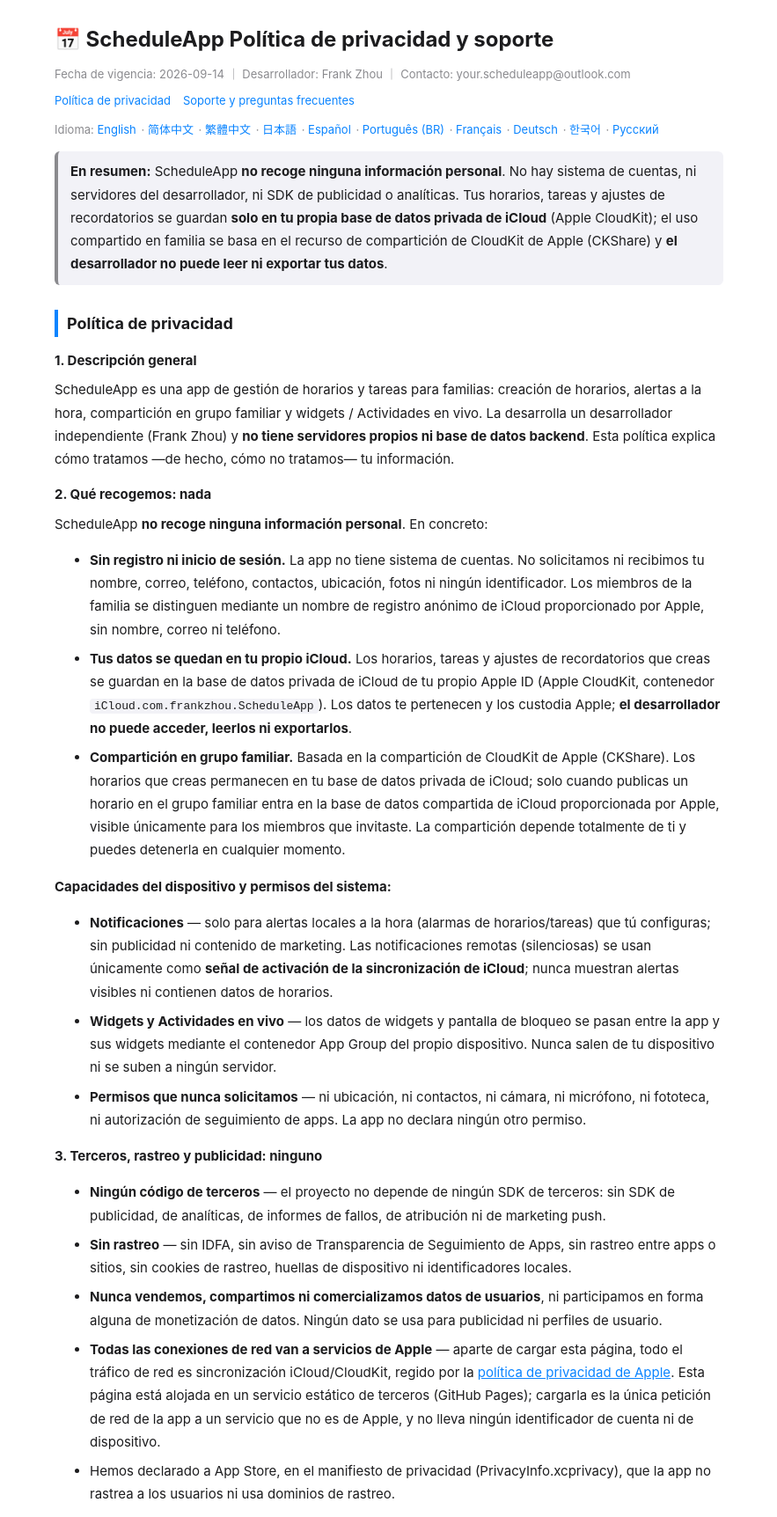
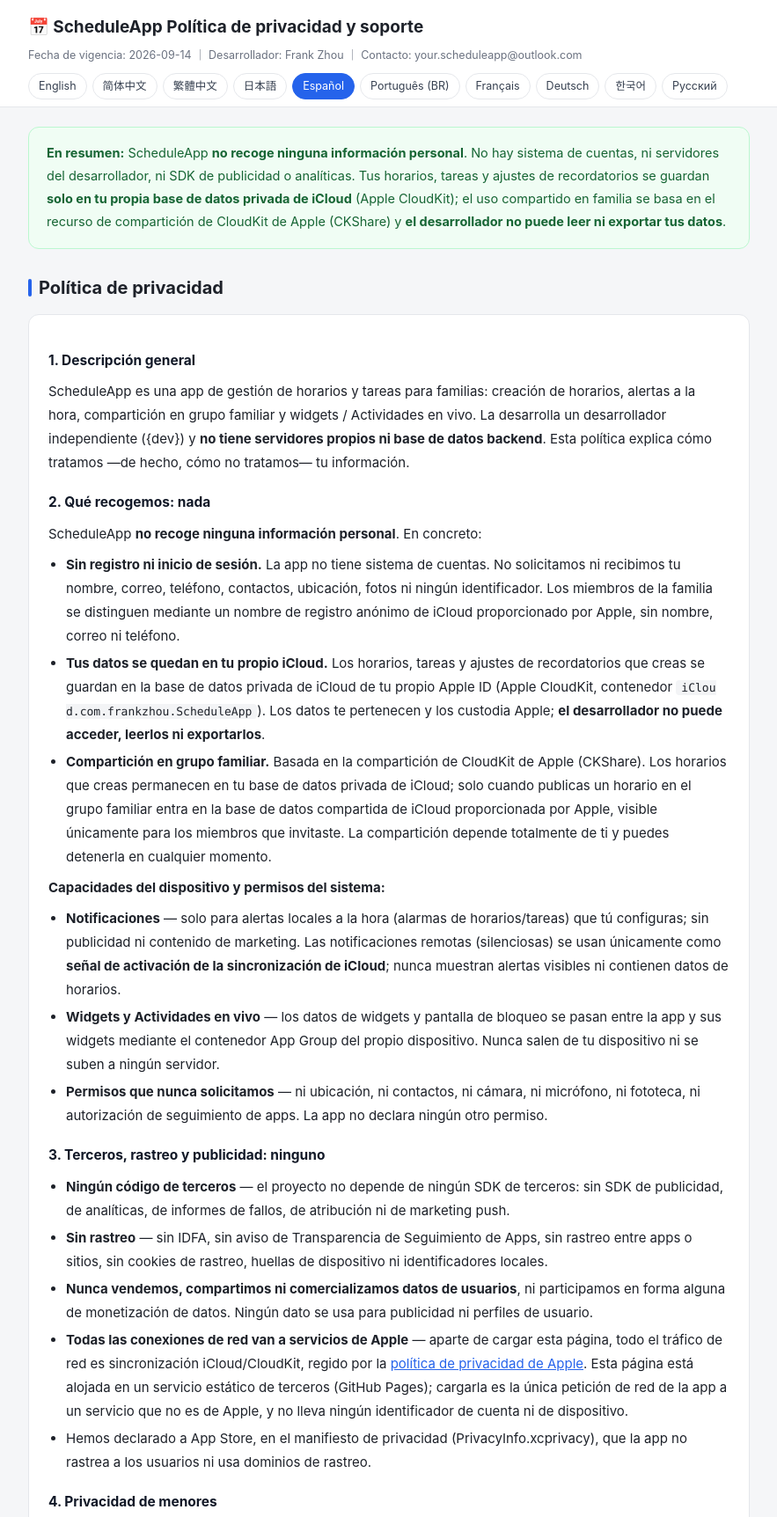
Before and after one commit to 4gk5msrpwv-cpu/privacy-pages-scheduleapp, a plain HTML site: page es/index.html in a window 1280 px wide. Shown: the top 1724 px of the page at 88% size, without its empty margins (198-1081 px from the left). Drawn offline with Linux system fonts and the light colour scheme.

Commit message:
Rewrite privacy policy per CloudKit architecture (KidsLearn-style, 10 languages)

```diff
--- a/es/index.html
+++ b/es/index.html
@@ -1,71 +1,127 @@
 <!DOCTYPE html>
 <html lang="es">
 <head>
-<meta charset="utf-8">
-<meta name="viewport" content="width=device-width, initial-scale=1">
-<meta name="color-scheme" content="light dark">
+<meta charset="UTF-8">
+<meta name="viewport" content="width=device-width, initial-scale=1.0">
+<title>ScheduleApp Política de privacidad y soporte</title>
 <meta name="description" content="Política de privacidad de ScheduleApp: no recogemos información personal; todos los datos permanecen en tu propio iCloud.">
-<title>ScheduleApp Política de privacidad y soporte</title>
+<link rel="canonical" href="https://4gk5msrpwv-cpu.github.io/privacy-pages-scheduleapp/es/">
+  <link rel="alternate" hreflang="en" href="https://4gk5msrpwv-cpu.github.io/privacy-pages-scheduleapp/">
+  <link rel="alternate" hreflang="zh-Hans" href="https://4gk5msrpwv-cpu.github.io/privacy-pages-scheduleapp/zh-Hans/">
+  <link rel="alternate" hreflang="zh-Hant" href="https://4gk5msrpwv-cpu.github.io/privacy-pages-scheduleapp/zh-Hant/">
+  <link rel="alternate" hreflang="ja" href="https://4gk5msrpwv-cpu.github.io/privacy-pages-scheduleapp/ja/">
+  <link rel="alternate" hreflang="es" href="https://4gk5msrpwv-cpu.github.io/privacy-pages-scheduleapp/es/">
+  <link rel="alternate" hreflang="pt-BR" href="https://4gk5msrpwv-cpu.github.io/privacy-pages-scheduleapp/pt-BR/">
+  <link rel="alternate" hreflang="fr" href="https://4gk5msrpwv-cpu.github.io/privacy-pages-scheduleapp/fr/">
+  <link rel="alternate" hreflang="de" href="https://4gk5msrpwv-cpu.github.io/privacy-pages-scheduleapp/de/">
+  <link rel="alternate" hreflang="ko" href="https://4gk5msrpwv-cpu.github.io/privacy-pages-scheduleapp/ko/">
+  <link rel="alternate" hreflang="ru" href="https://4gk5msrpwv-cpu.github.io/privacy-pages-scheduleapp/ru/">
+  <link rel="alternate" hreflang="x-default" href="https://4gk5msrpwv-cpu.github.io/privacy-pages-scheduleapp/">
+<meta property="og:title" content="ScheduleApp Política de privacidad y soporte">
+<meta property="og:description" content="Política de privacidad de ScheduleApp: no recogemos información personal; todos los datos permanecen en tu propio iCloud.">
 <style>
-:root{color-scheme:light dark;--bg:#ffffff;--fg:#1c1c1e;--fg2:#8a8a8e;--border:#d1d1d6;--quote:#f2f2f7;--accent:#0a84ff}
-@media (prefers-color-scheme:dark){:root{--bg:#000000;--fg:#f2f2f7;--fg2:#98989f;--border:#38383a;--quote:#1c1c1e;--accent:#0a84ff}}
-body{font-family:-apple-system,'PingFang SC','Hiragino Sans GB','Microsoft YaHei',sans-serif;color:var(--fg);background:var(--bg);line-height:1.75;margin:0;padding:24px 16px;font-size:15px}
-.wrap{max-width:760px;margin:0 auto}
-h1{font-size:24px;margin:0 0 6px}
-h2{font-size:18px;margin:28px 0 8px;border-left:4px solid var(--accent);padding-left:10px}
-h3{font-size:15px;margin:14px 0 4px}
-p,li{margin:7px 0}
-.meta,.langs,.nav,.footer{color:var(--fg2);font-size:13px}
-.nav{margin:6px 0 0}
-.nav a{color:var(--accent);text-decoration:none;margin-right:14px}
-.langs{margin:10px 0 0}
-.langs a{color:var(--accent);text-decoration:none;margin-right:2px}
-blockquote{background:var(--quote);border-left:4px solid var(--fg2);margin:14px 0;padding:10px 14px;border-radius:6px}
-a{color:var(--accent)}
-code{background:var(--quote);padding:1px 5px;border-radius:4px;font-size:13px}
-.footer{margin-top:36px;border-top:1px solid var(--border);padding-top:12px}
+  :root{--bg:#f5f6f8;--card:#ffffff;--ink:#1d2129;--sub:#6b7280;--blue:#2563eb;
+        --blue-bg:#eff6ff;--green:#16a34a;--green-bg:#f0fdf4;--line:#e5e7eb;--tab:#374151;}
+  *{box-sizing:border-box;margin:0;padding:0}
+  html{scroll-behavior:smooth}
+  body{font-family:-apple-system,BlinkMacSystemFont,"PingFang SC","Hiragino Sans","Microsoft YaHei","Helvetica Neue",Arial,sans-serif;
+       background:var(--bg);color:var(--ink);line-height:1.8;font-size:15px}
+  header{position:sticky;top:0;z-index:10;background:rgba(255,255,255,.96);backdrop-filter:blur(8px);border-bottom:1px solid var(--line)}
+  .head-inner{max-width:860px;margin:0 auto;padding:14px 20px 0}
+  h1{font-size:19px}
+  .head-meta{font-size:12.5px;color:var(--sub);margin:4px 0 8px}
+  .langbar{display:flex;flex-wrap:wrap;gap:6px;padding-bottom:8px}
+  .langbar a{font-size:12.5px;text-decoration:none;color:var(--tab);border:1px solid var(--line);
+             border-radius:999px;padding:3px 11px;background:#fff}
+  .langbar a.on{color:#fff;background:var(--blue);border-color:var(--blue)}
+  main{max-width:860px;margin:0 auto;padding:22px 20px 60px}
+  .card{background:var(--card);border:1px solid var(--line);border-radius:12px;padding:20px 22px;margin-bottom:16px}
+  .summary{background:var(--green-bg);border:1px solid #bbf7d0;border-radius:12px;padding:16px 20px;margin-bottom:18px;font-size:14.5px;color:#166534}
+  h2{font-size:20px;margin:26px 0 12px;display:flex;align-items:center;gap:8px;scroll-margin-top:110px}
+  h2::before{content:"";width:4px;height:20px;background:var(--blue);border-radius:2px}
+  h3{font-size:15.5px;margin:18px 0 6px;color:#111827}
+  p{margin:8px 0}
+  ul{margin:8px 0 8px 20px}
+  li{margin:4px 0}
+  code{background:#f3f4f6;border-radius:4px;padding:1px 6px;font-family:ui-monospace,Menlo,monospace;font-size:13px;word-break:break-all}
+  a{color:var(--blue)}
+  table{width:100%;border-collapse:collapse;font-size:13.5px;margin:10px 0;background:var(--card)}
+  th,td{border:1px solid var(--line);padding:8px 10px;text-align:left;vertical-align:top}
+  th{background:#f9fafb;font-weight:600;white-space:nowrap;width:130px}
+  footer{max-width:860px;margin:0 auto;padding:0 20px 40px;color:var(--sub);font-size:12.5px}
+  .disc{font-size:12.5px;color:var(--sub);margin-top:10px}
+  @media (max-width:600px){body{font-size:14.5px}.card{padding:16px 16px}h2{font-size:18px}}
 </style>
 </head>
 <body>
-<div class="wrap">
+<header>
+  <div class="head-inner">
     <h1>📅 ScheduleApp Política de privacidad y soporte</h1>
-<p class="meta">Fecha de vigencia: 2026-09-14 ｜ Desarrollador: Frank Zhou ｜ Contacto: your.scheduleapp@outlook.com</p>
-<p class="nav"><a href="#privacy">Política de privacidad</a><a href="#faq">Soporte y preguntas frecuentes</a></p>
-<p class="langs">Idioma: <a href="/privacy-pages-scheduleapp/">English</a> · <a href="/privacy-pages-scheduleapp/zh-Hans/">简体中文</a> · <a href="/privacy-pages-scheduleapp/zh-Hant/">繁體中文</a> · <a href="/privacy-pages-scheduleapp/ja/">日本語</a> · <a href="/privacy-pages-scheduleapp/es/">Español</a> · <a href="/privacy-pages-scheduleapp/pt-BR/">Português (BR)</a> · <a href="/privacy-pages-scheduleapp/fr/">Français</a> · <a href="/privacy-pages-scheduleapp/de/">Deutsch</a> · <a href="/privacy-pages-scheduleapp/ko/">한국어</a> · <a href="/privacy-pages-scheduleapp/ru/">Русский</a></p>
-<blockquote><b>En resumen:</b> ScheduleApp <b>no recoge ninguna información personal</b>. No hay sistema de cuentas, ni servidores del desarrollador, ni SDK de publicidad o analíticas. Tus horarios, tareas y ajustes de recordatorios se guardan <b>solo en tu propia base de datos privada de iCloud</b> (Apple CloudKit); el uso compartido en familia se basa en el recurso de compartición de CloudKit de Apple (CKShare) y <b>el desarrollador no puede leer ni exportar tus datos</b>.</blockquote>
-
+    <div class="head-meta">Fecha de vigencia: 2026-09-14 ｜ Desarrollador: Frank Zhou ｜ Contacto: your.scheduleapp@outlook.com</div>
+    <div class="langbar"><a href="https://4gk5msrpwv-cpu.github.io/privacy-pages-scheduleapp/" class="">English</a><a href="https://4gk5msrpwv-cpu.github.io/privacy-pages-scheduleapp/zh-Hans/" class="">简体中文</a><a href="https://4gk5msrpwv-cpu.github.io/privacy-pages-scheduleapp/zh-Hant/" class="">繁體中文</a><a href="https://4gk5msrpwv-cpu.github.io/privacy-pages-scheduleapp/ja/" class="">日本語</a><a href="https://4gk5msrpwv-cpu.github.io/privacy-pages-scheduleapp/es/" class="on">Español</a><a href="https://4gk5msrpwv-cpu.github.io/privacy-pages-scheduleapp/pt-BR/" class="">Português (BR)</a><a href="https://4gk5msrpwv-cpu.github.io/privacy-pages-scheduleapp/fr/" class="">Français</a><a href="https://4gk5msrpwv-cpu.github.io/privacy-pages-scheduleapp/de/" class="">Deutsch</a><a href="https://4gk5msrpwv-cpu.github.io/privacy-pages-scheduleapp/ko/" class="">한국어</a><a href="https://4gk5msrpwv-cpu.github.io/privacy-pages-scheduleapp/ru/" class="">Русский</a></div>
+  </div>
+</header>
+<main>
+  <div class="summary"><b>En resumen:</b> ScheduleApp <b>no recoge ninguna información personal</b>. No hay sistema de cuentas, ni servidores del desarrollador, ni SDK de publicidad o analíticas. Tus horarios, tareas y ajustes de recordatorios se guardan <b>solo en tu propia base de datos privada de iCloud</b> (Apple CloudKit); el uso compartido en familia se basa en el recurso de compartición de CloudKit de Apple (CKShare) y <b>el desarrollador no puede leer ni exportar tus datos</b>.</div>
 <h2 id="privacy">Política de privacidad</h2>
-<h3>1. Descripción general</h3><p>ScheduleApp es una app de gestión de horarios y tareas para familias: creación de horarios, alertas a la hora, compartición en grupo familiar y widgets / Actividades en vivo. La desarrolla un desarrollador independiente (Frank Zhou) y <b>no tiene servidores propios ni base de datos backend</b>. Esta política explica cómo tratamos —de hecho, cómo no tratamos— tu información.</p><h3>2. Qué recogemos: nada</h3><p>ScheduleApp <b>no recoge ninguna información personal</b>. En concreto:</p><ul>
+  <div class="card">
+    <h3>1. Descripción general</h3>
+    <p>ScheduleApp es una app de gestión de horarios y tareas para familias: creación de horarios, alertas a la hora, compartición en grupo familiar y widgets / Actividades en vivo. La desarrolla un desarrollador independiente ({dev}) y <b>no tiene servidores propios ni base de datos backend</b>. Esta política explica cómo tratamos —de hecho, cómo no tratamos— tu información.</p>
+    <h3>2. Qué recogemos: nada</h3>
+    <p>ScheduleApp <b>no recoge ninguna información personal</b>. En concreto:</p>
+    <ul>
       <li><b>Sin registro ni inicio de sesión.</b> La app no tiene sistema de cuentas. No solicitamos ni recibimos tu nombre, correo, teléfono, contactos, ubicación, fotos ni ningún identificador. Los miembros de la familia se distinguen mediante un nombre de registro anónimo de iCloud proporcionado por Apple, sin nombre, correo ni teléfono.</li>
       <li><b>Tus datos se quedan en tu propio iCloud.</b> Los horarios, tareas y ajustes de recordatorios que creas se guardan en la base de datos privada de iCloud de tu propio Apple ID (Apple CloudKit, contenedor <code>iCloud.com.frankzhou.ScheduleApp</code>). Los datos te pertenecen y los custodia Apple; <b>el desarrollador no puede acceder, leerlos ni exportarlos</b>.</li>
       <li><b>Compartición en grupo familiar.</b> Basada en la compartición de CloudKit de Apple (CKShare). Los horarios que creas permanecen en tu base de datos privada de iCloud; solo cuando publicas un horario en el grupo familiar entra en la base de datos compartida de iCloud proporcionada por Apple, visible únicamente para los miembros que invitaste. La compartición depende totalmente de ti y puedes detenerla en cualquier momento.</li>
-</ul><p><b>Capacidades del dispositivo y permisos del sistema:</b></p><ul>
+    </ul>
+    <p><b>Capacidades del dispositivo y permisos del sistema:</b></p>
+    <ul>
       <li><b>Notificaciones</b> — solo para alertas locales a la hora (alarmas de horarios/tareas) que tú configuras; sin publicidad ni contenido de marketing. Las notificaciones remotas (silenciosas) se usan únicamente como <b>señal de activación de la sincronización de iCloud</b>; nunca muestran alertas visibles ni contienen datos de horarios.</li>
       <li><b>Widgets y Actividades en vivo</b> — los datos de widgets y pantalla de bloqueo se pasan entre la app y sus widgets mediante el contenedor App Group del propio dispositivo. Nunca salen de tu dispositivo ni se suben a ningún servidor.</li>
       <li><b>Permisos que nunca solicitamos</b> — ni ubicación, ni contactos, ni cámara, ni micrófono, ni fototeca, ni autorización de seguimiento de apps. La app no declara ningún otro permiso.</li>
-</ul><h3>3. Terceros, rastreo y publicidad: ninguno</h3><ul>
+    </ul>
+    <h3>3. Terceros, rastreo y publicidad: ninguno</h3>
+    <ul>
       <li><b>Ningún código de terceros</b> — el proyecto no depende de ningún SDK de terceros: sin SDK de publicidad, de analíticas, de informes de fallos, de atribución ni de marketing push.</li>
       <li><b>Sin rastreo</b> — sin IDFA, sin aviso de Transparencia de Seguimiento de Apps, sin rastreo entre apps o sitios, sin cookies de rastreo, huellas de dispositivo ni identificadores locales.</li>
       <li><b>Nunca vendemos, compartimos ni comercializamos datos de usuarios</b>, ni participamos en forma alguna de monetización de datos. Ningún dato se usa para publicidad ni perfiles de usuario.</li>
       <li><b>Todas las conexiones de red van a servicios de Apple</b> — aparte de cargar esta página, todo el tráfico de red es sincronización iCloud/CloudKit, regido por la <a href="https://www.apple.com/legal/privacy/" target="_blank" rel="noopener">política de privacidad de Apple</a>. Esta página está alojada en un servicio estático de terceros (GitHub Pages); cargarla es la única petición de red de la app a un servicio que no es de Apple, y no lleva ningún identificador de cuenta ni de dispositivo.</li>
       <li>Hemos declarado a App Store, en el manifiesto de privacidad (PrivacyInfo.xcprivacy), que la app no rastrea a los usuarios ni usa dominios de rastreo.</li>
-</ul><h3>4. Privacidad de menores</h3><ul>
+    </ul>
+    <h3>4. Privacidad de menores</h3>
+    <ul>
       <li>ScheduleApp es una herramienta familiar para público general. No está dirigida a niños ni se promociona a menores de ninguna edad concreta.</li>
       <li><b>La app no recoge información personal de nadie — tampoco de niños.</b> Los horarios y tareas que cree un niño se guardan solo en la cuenta de iCloud del propio niño (o del padre/madre); el desarrollador no tiene acceso.</li>
       <li>Si se crea y gestiona un Apple ID infantil a través de «En familia» de Apple, esa cuenta sigue las reglas de Apple; la compartición permanece bajo control de los padres y puede detenerse en cualquier momento.</li>
-<li>Si crees que hemos recogido información de un menor sin saberlo (algo que la arquitectura de la app hace imposible), escribe a your.scheduleapp@outlook.com y la eliminaremos de inmediato.</li>
-</ul><h3>5. Almacenamiento, seguridad y eliminación de datos</h3><ul>
+      <li>Si crees que hemos recogido información de un menor sin saberlo (algo que la arquitectura de la app hace imposible), escribe a {mail} y la eliminaremos de inmediato.</li>
+    </ul>
+    <h3>5. Almacenamiento, seguridad y eliminación de datos</h3>
+    <ul>
       <li>Todos los datos residen en la cuenta de iCloud de tu Apple ID, protegidos por el cifrado y los controles de acceso de Apple. No conservamos copias en servidores. (Para Apple ID de China continental, los datos de iCloud los opera GCBD, el operador de nube de Apple en China, conforme a sus políticas.)</li>
-<li><b>Eliminar la app no borra automáticamente los datos de iCloud</b> (así puedes restaurarlos en un dispositivo nuevo). Para borrarlo todo: en iPhone/iPad ve a <i>Ajustes → tu Apple ID → iCloud → Administrar almacenamiento de cuenta → ScheduleApp → Eliminar datos</i>; o borra los horarios/tareas y el grupo familiar dentro de la app; o escribe a your.scheduleapp@outlook.com para solicitar ayuda de eliminación.</li>
+      <li><b>Eliminar la app no borra automáticamente los datos de iCloud</b> (así puedes restaurarlos en un dispositivo nuevo). Para borrarlo todo: en iPhone/iPad ve a <i>Ajustes → tu Apple ID → iCloud → Administrar almacenamiento de cuenta → ScheduleApp → Eliminar datos</i>; o borra los horarios/tareas y el grupo familiar dentro de la app; o escribe a {mail} para solicitar ayuda de eliminación.</li>
       <li>Algunas preferencias de interfaz (idioma, ajustes de visualización) se guardan <b>localmente en el dispositivo</b> (UserDefaults del sistema). Nunca salen de tu dispositivo ni se sincronizan con iCloud.</li>
       <li><b>Prioridad local:</b> aunque iCloud esté desactivado o no haya red, la app sigue funcionando sin conexión y los recordatorios locales suenan con normalidad.</li>
       <li>Protege tu Apple ID y la contraseña del dispositivo: son la primera barrera de estos datos.</li>
-</ul><h3>6. Cambios en esta política</h3><p>Si esta política cambia, actualizaremos esta página y revisaremos la «Fecha de vigencia» de la parte superior. Los cambios sustanciales (por ejemplo, introducir cualquier nueva recogida de datos) también se anunciarán de forma destacada dentro de la app. Revisa esta página periódicamente para ver la versión más reciente.</p><h3>7. Contáctanos</h3><p>Para cualquier pregunta, queja o solicitud de eliminación sobre esta política o tus datos, escribe a <b>your.scheduleapp@outlook.com</b>. Normalmente respondemos en un plazo de <b>3 días laborables</b>.</p>
-
-<h2 id="faq">Soporte y preguntas frecuentes</h2>
-<h3>¿Perderé mis datos?</h3><p>No. Los datos viven en tu iCloud y siguen a tu cuenta de Apple. Eliminar la app no borra tus datos de iCloud.</p><h3>¿Cambio de teléfono?</h3><p>Inicia sesión con la misma cuenta de iCloud en el nuevo dispositivo y activa la sincronización iCloud de la app: tus datos aparecerán automáticamente.</p><h3>¿Qué pueden ver los familiares?</h3><p>Solo los horarios que publiques en el grupo familiar. Los no publicados permanecen en tu base de datos privada de iCloud y son invisibles para los demás.</p><h3>¿Puede el desarrollador leer mis horarios?</h3><p>No. Los datos están en tu iCloud; el desarrollador no tiene ningún canal de acceso.</p><h3>¿No suenan los recordatorios?</h3><p>Revisa el permiso de notificaciones de la app en <i>Ajustes → Notificaciones</i> y que los recordatorios estén activados en la app. Sin iCloud la app funciona en modo independiente y los recordatorios locales siguen funcionando.</p><h3>Idiomas disponibles</h3><p>10 idiomas: chino simplificado y tradicional, inglés, japonés, español, portugués (BR), francés, alemán, coreano y ruso.</p><h3>Contacto</h3><p>Escribe a <b>your.scheduleapp@outlook.com</b> — respuesta en 3 días laborables.</p>
-
-<div class="footer">© 2026 Frank Zhou · ScheduleApp — Para preguntas, escribe a your.scheduleapp@outlook.com.</div>
+    </ul>
+    <h3>6. Cambios en esta política</h3>
+    <p>Si esta política cambia, actualizaremos esta página y revisaremos la «Fecha de vigencia» de la parte superior. Los cambios sustanciales (por ejemplo, introducir cualquier nueva recogida de datos) también se anunciarán de forma destacada dentro de la app. Revisa esta página periódicamente para ver la versión más reciente.</p>
+    <h3>7. Contáctanos</h3>
+    <p>Para cualquier pregunta, queja o solicitud de eliminación sobre esta política o tus datos, escribe a <b>{mail}</b>. Normalmente respondemos en un plazo de <b>3 días laborables</b>.</p>
   </div>
+<h2 id="support">Soporte y preguntas frecuentes</h2>
+  <div class="card">
+    <table>
+      <tr><th>¿Perderé mis datos?</th><td>No. Los datos viven en tu iCloud y siguen a tu cuenta de Apple. Eliminar la app no borra tus datos de iCloud.</td></tr>
+      <tr><th>¿Cambio de teléfono?</th><td>Inicia sesión con la misma cuenta de iCloud en el nuevo dispositivo y activa la sincronización iCloud de la app: tus datos aparecerán automáticamente.</td></tr>
+      <tr><th>¿Qué pueden ver los familiares?</th><td>Solo los horarios que publiques en el grupo familiar. Los no publicados permanecen en tu base de datos privada de iCloud y son invisibles para los demás.</td></tr>
+      <tr><th>¿Puede el desarrollador leer mis horarios?</th><td>No. Los datos están en tu iCloud; el desarrollador no tiene ningún canal de acceso.</td></tr>
+      <tr><th>¿No suenan los recordatorios?</th><td>Revisa el permiso de notificaciones de la app en <i>Ajustes → Notificaciones</i> y que los recordatorios estén activados en la app. Sin iCloud la app funciona en modo independiente y los recordatorios locales siguen funcionando.</td></tr>
+      <tr><th>Idiomas disponibles</th><td>10 idiomas: chino simplificado y tradicional, inglés, japonés, español, portugués (BR), francés, alemán, coreano y ruso.</td></tr>
+      <tr><th>Contacto</th><td>Escribe a <b>{mail}</b> — respuesta en 3 días laborables.</td></tr>
+    </table>
+  </div>
+  <div class="disc">Esta página es una traducción al español de la versión en inglés. En caso de discrepancia, prevalecerá la <a href="https://4gk5msrpwv-cpu.github.io/privacy-pages-scheduleapp/">versión en inglés</a>.</div>
+</main>
+<footer>© 2026 Frank Zhou · ScheduleApp — Para preguntas, escribe a your.scheduleapp@outlook.com.</footer>
 </body>
 </html>
```
Lines whose indentation alone changed are shown as unchanged.
